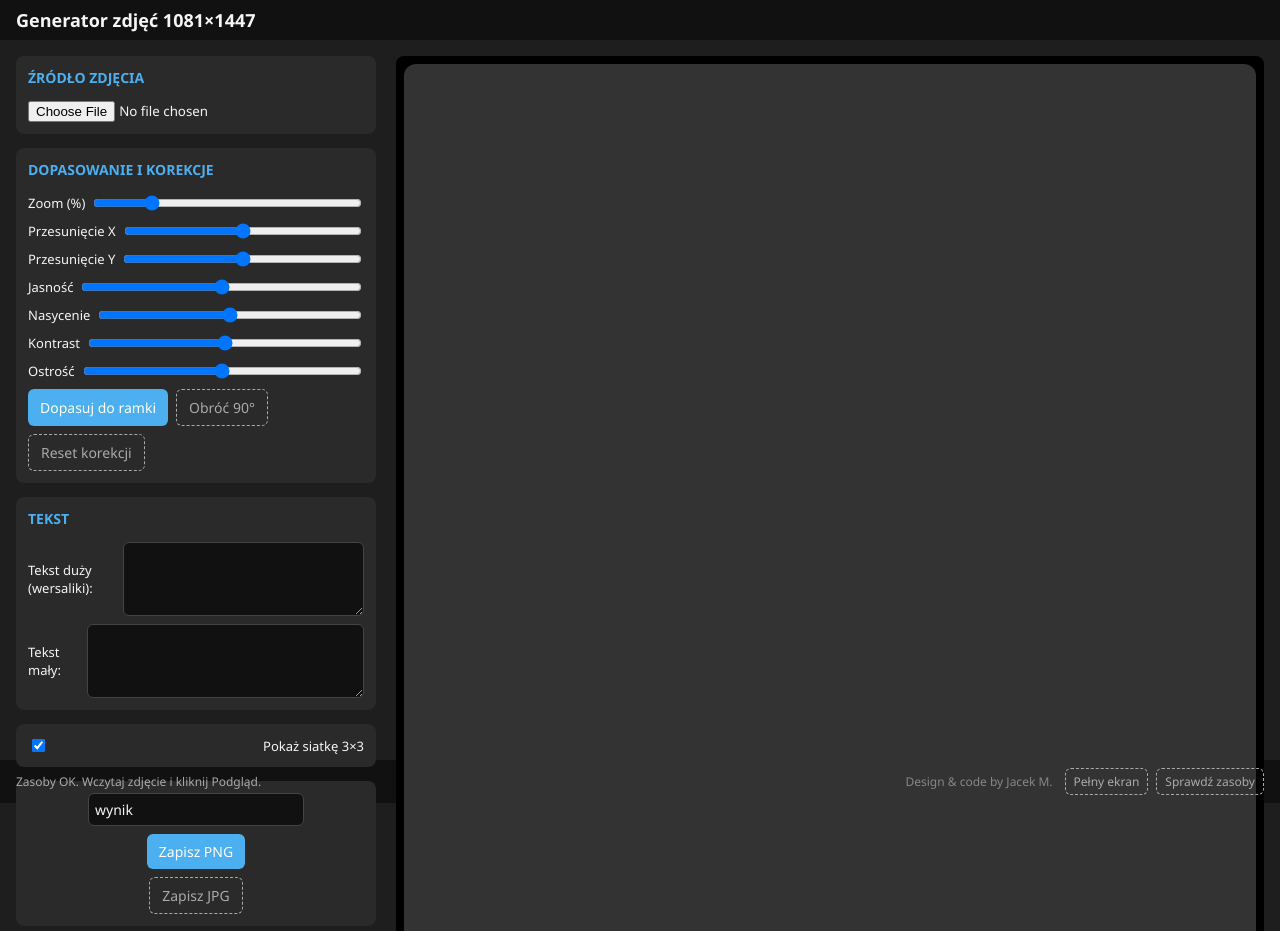
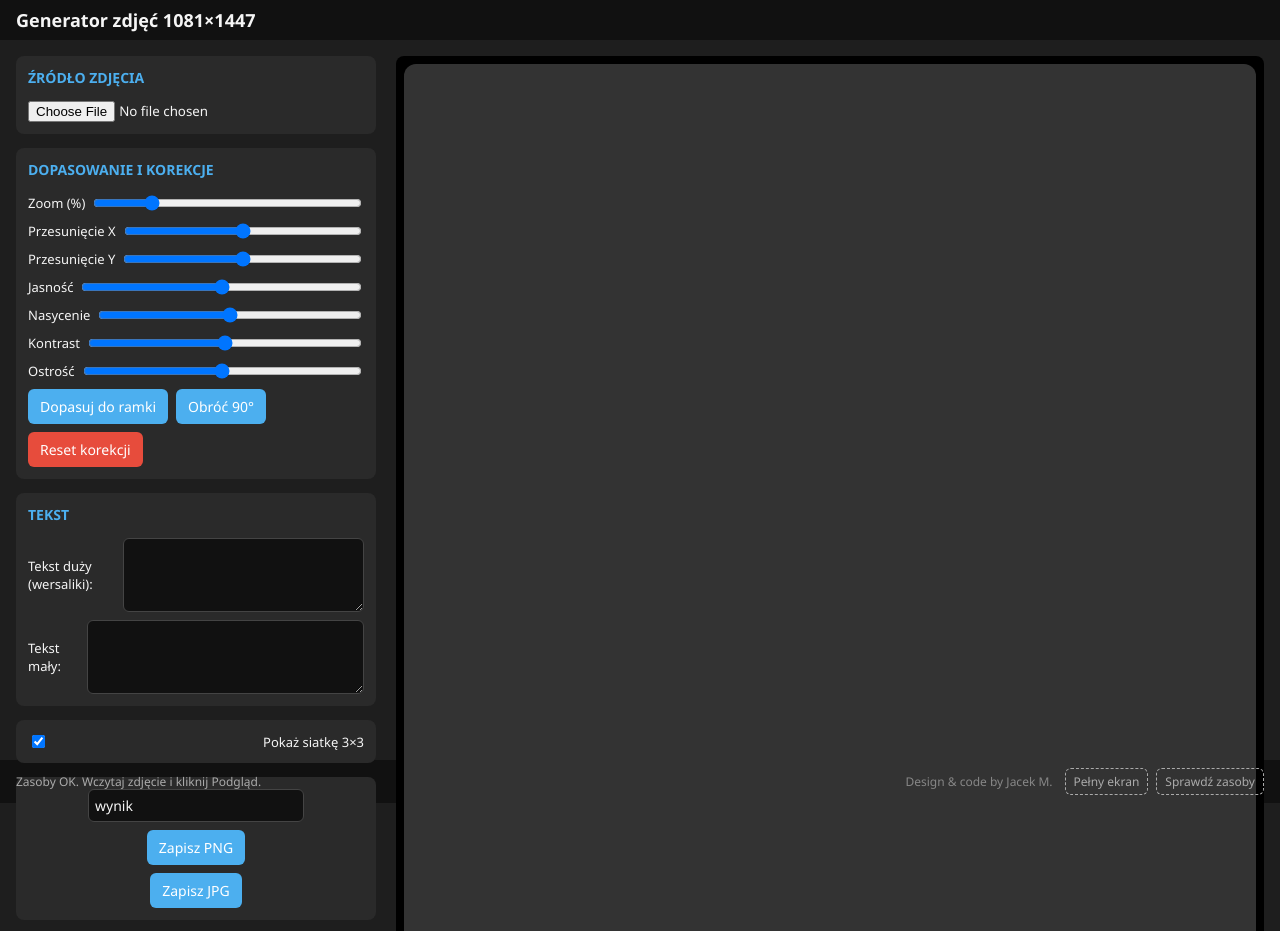
Before and after one commit to pastelwwa/BF-generator-1, a plain HTML site: page index.html in a window 1280 px wide. Shown: the top 931 px of the page. Drawn offline with Linux system fonts and the light colour scheme.

Commit message:
Update index.html

```diff
--- a/index.html
+++ b/index.html
@@ -36,8 +36,8 @@
         <label>Ostrość <input type="range" id="sharp" min="50" max="150" value="100"></label>
         <div class="row">
           <button id="autoFitBtn">Dopasuj do ramki</button>
-          <button id="rotateBtn" class="ghost">Obróć 90°</button>
-          <button id="resetCorrBtn" class="ghost">Reset korekcji</button>
+          <button id="rotateBtn">Obróć 90°</button>
+          <button id="resetCorrBtn" class="danger">Reset korekcji</button>
         </div>
       </div>
 
@@ -58,7 +58,7 @@
       <div class="group save-row">
         <input id="outname" value="wynik">
         <button id="savePngBtn">Zapisz PNG</button>
-        <button id="saveJpgBtn" class="ghost">Zapisz JPG</button>
+        <button id="saveJpgBtn">Zapisz JPG</button>
       </div>
 
       <button id="resetAllBtn" class="danger">Reset wszystkiego</button>
```
